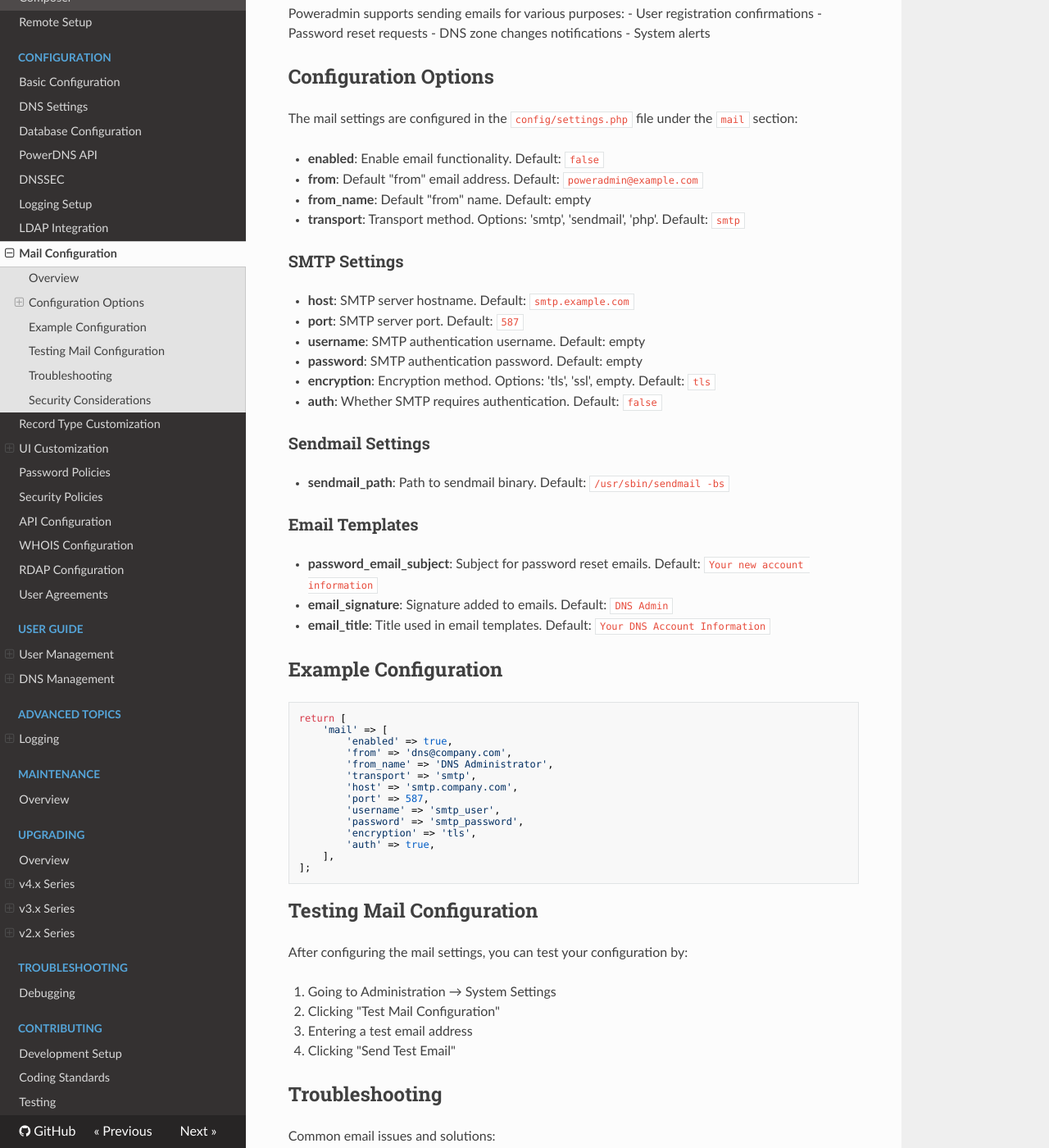
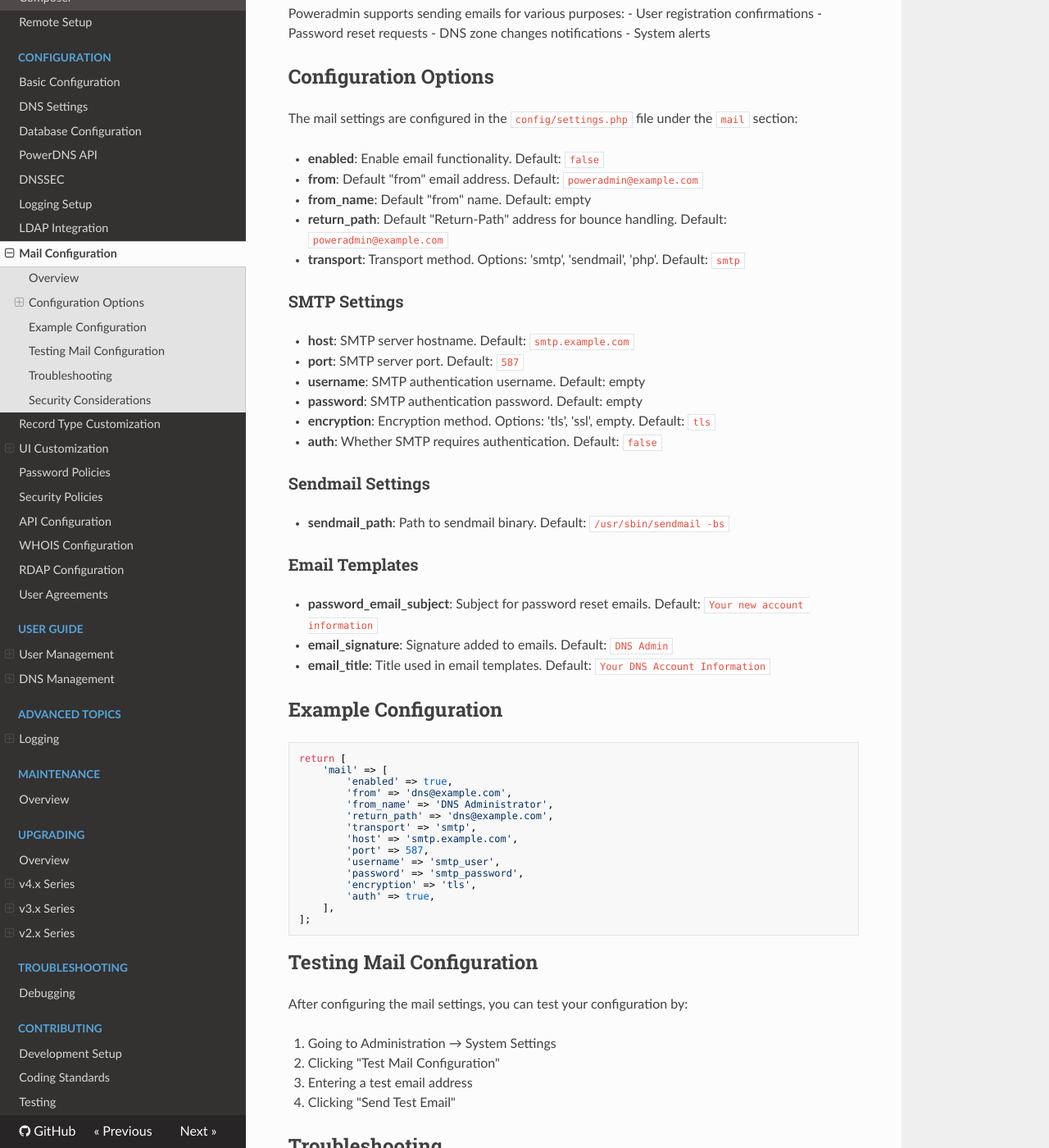
Before and after one commit to poweradmin/poweradmin-docs, an MkDocs documentation site: the page built from docs/configuration/mail.md, in a window 1280 px wide and 1400 px high, scrolled down 356 px. Shown: the whole window at 82% size. Built offline with MkDocs 1.6.1, drawn with Linux system fonts in a browser that asks for light colours; nearby versions of some CDN libraries.

Commit message:
docs: add return_path parameter to mail configuration

```diff
--- a/docs/configuration/mail.md
+++ b/docs/configuration/mail.md
@@ -17,6 +17,7 @@
 - **enabled**: Enable email functionality. Default: `false`
 - **from**: Default "from" email address. Default: `poweradmin@example.com`
 - **from_name**: Default "from" name. Default: empty
+- **return_path**: Default "Return-Path" address for bounce handling. Default: `poweradmin@example.com`
 - **transport**: Transport method. Options: 'smtp', 'sendmail', 'php'. Default: `smtp`
 
 ### SMTP Settings
@@ -44,10 +45,11 @@
 return [
     'mail' => [
         'enabled' => true,
-        'from' => 'dns@company.com',
+        'from' => 'dns@example.com',
         'from_name' => 'DNS Administrator',
+        'return_path' => 'dns@example.com',
         'transport' => 'smtp',
-        'host' => 'smtp.company.com',
+        'host' => 'smtp.example.com',
         'port' => 587,
         'username' => 'smtp_user',
         'password' => 'smtp_password',
```
